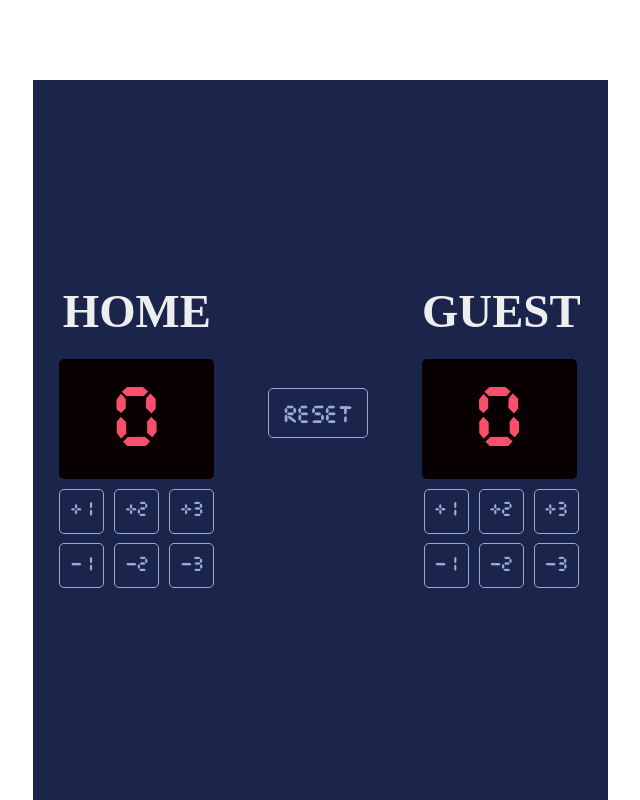
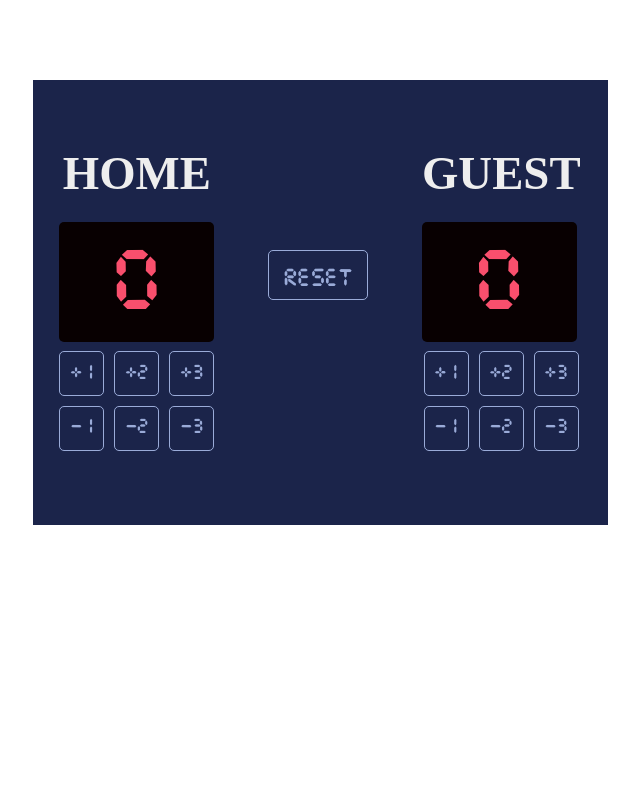
Before and after one commit to cdanderson76/cdaBasketballScoreboard, a plain HTML site: page index.html in a window 1280 px wide. Shown: the whole page, without its empty margins (320-960 px from the left). Drawn offline with Linux system fonts and the light colour scheme.

Commit message:
Add height to main container in index.css

```diff
--- a/index.css
+++ b/index.css
@@ -17,6 +17,7 @@ body {
     align-items: center;;
     max-width: 575px;
     width: 100%;
+    height: 390px;
     background-color: #1B244A;
     margin-top: 80px;
     padding-bottom: 55px;
```
